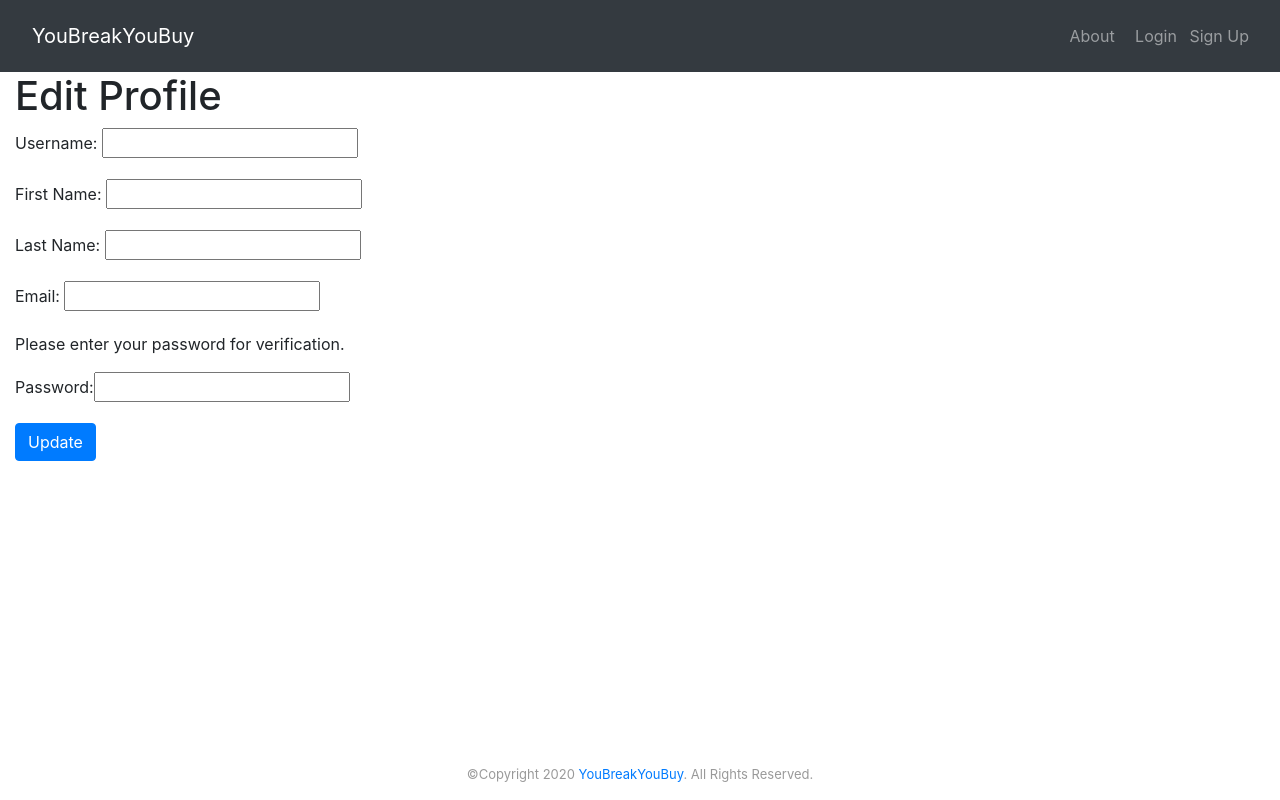
After one commit to JustinsHub/YouBreakYouBuy, a Flask app: template YouBreakYouBuy/templates/users/edit-user.html in a window 1280 px wide. The commit adds this page. Run offline with Flask 2, Linux system fonts and the light colour scheme; the template is opened without the code that fills it: values that come from a table or form of the project are taken from there, others are empty; parts of the project's set-up code (start-up, migrations or seed data) failed here and were passed over.

Commit message:
added edit user/template route with authentication for updating

```diff
--- a/YouBreakYouBuy/app.py
+++ b/YouBreakYouBuy/app.py
@@ -80,7 +80,8 @@ def logout():
     return redirect('/')
 
 ##### User Information #####
-@app.route('/users')
+
+@app.route('/profile')
 def user_page():
     '''Users information page. Must login to access.'''
     if g.user:
@@ -89,3 +90,20 @@ def user_page():
     else:
         flash('Unauthorized. Must login to have access.', 'danger')
         return redirect(url_for('login'))
+
+@app.route('/profile/<int:id>/edit', methods=["GET","POST"])
+def edit_user(id):
+    '''Edit user profile with authentication.'''
+    user = User.query.get_or_404(id)
+    form = SignUpForm()
+    if form.validate_on_submit():
+        if User.authenticate(form.username.data, form.password.data):
+            user.username = form.username.data
+            user.first_name = form.first_name.data
+            user.last_name = form.last_name.data
+            user.email = form.email.data
+            db.session.commit()
+            return redirect(url_for('user_page'))
+        else:
+            form.password.errors = ['Incorrect password.']
+    return render_template('users/edit-user.html', user=user, form=form)
--- /dev/null
+++ b/YouBreakYouBuy/templates/users/edit-user.html
@@ -0,0 +1,39 @@
+{% extends 'base.html' %}
+
+{% block title %}Edit Profile{% endblock %}
+
+{% block content %}
+<div class="container-fluid">
+    <h1>Edit Profile</h1>
+    <form class="form-group" method="POST">
+    {{form.hidden_tag()}}
+    <div>
+    <p>
+    {{form.username.label}} {{form.username}}
+    </p>
+    <p>
+    {{form.first_name.label}} {{form.first_name}}
+    </p>
+    <p>
+    {{form.last_name.label}} {{form.last_name}}
+    </p>
+    <p>
+    {{form.email.label}} {{form.email}}
+    </p>
+    </div>
+    <div>
+        <p>Please enter your password for verification.</p>
+        <p>{{form.password.label}}{{form.password}}
+        {% for field in form if field.widget.input_type != 'hidden' %}
+        {% for error in field.errors %}
+        {{ error }}
+        {% endfor %}
+        {% endfor %}
+        </p>
+    </div>
+
+    </p>
+    <button class="btn btn-primary" type="submit">Update</button>
+    </form>
+</div>
+{% endblock %}
```
Also changed, not shown: YouBreakYouBuy/templates/users/users-page.html (+9 -1 lines).
